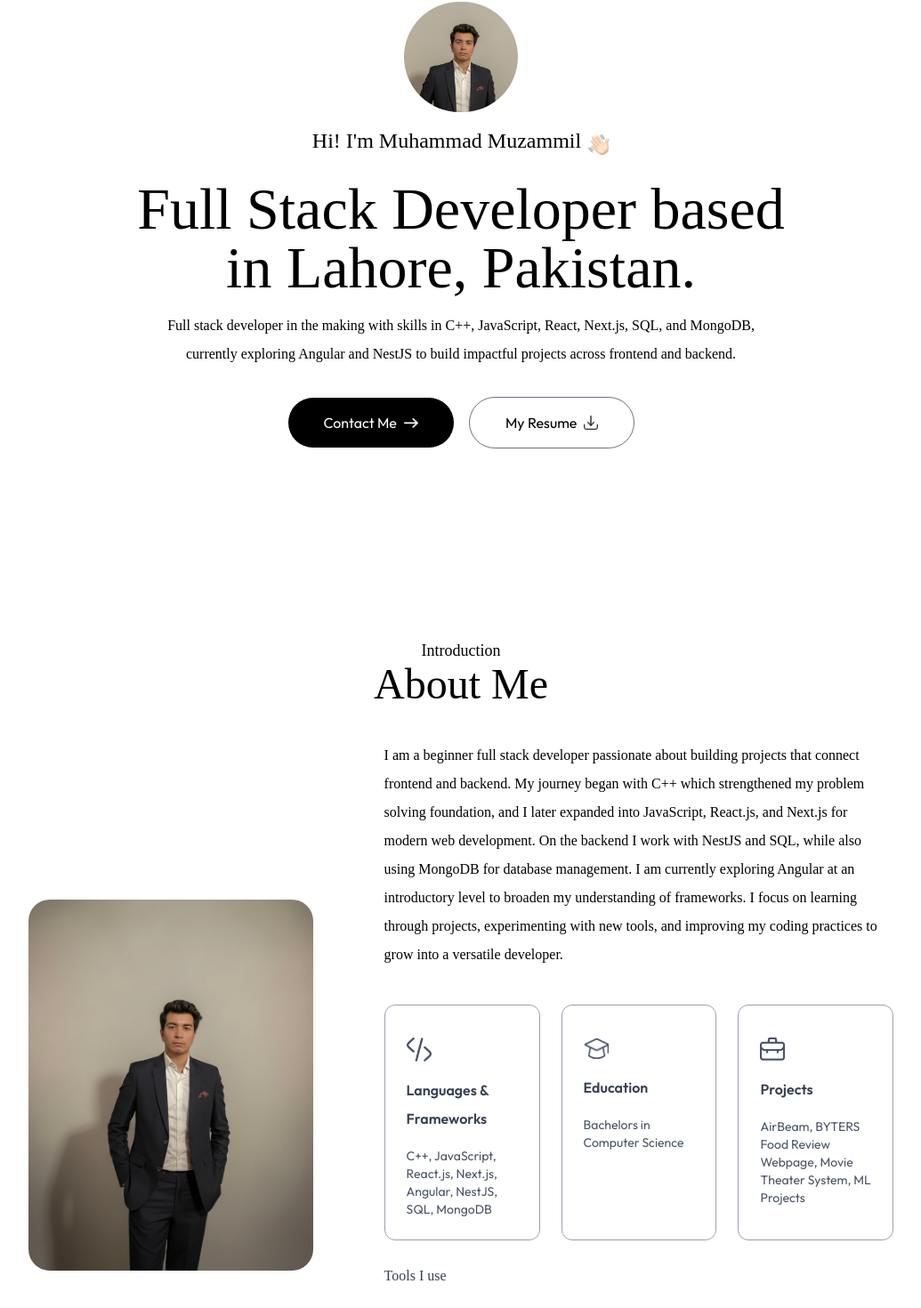
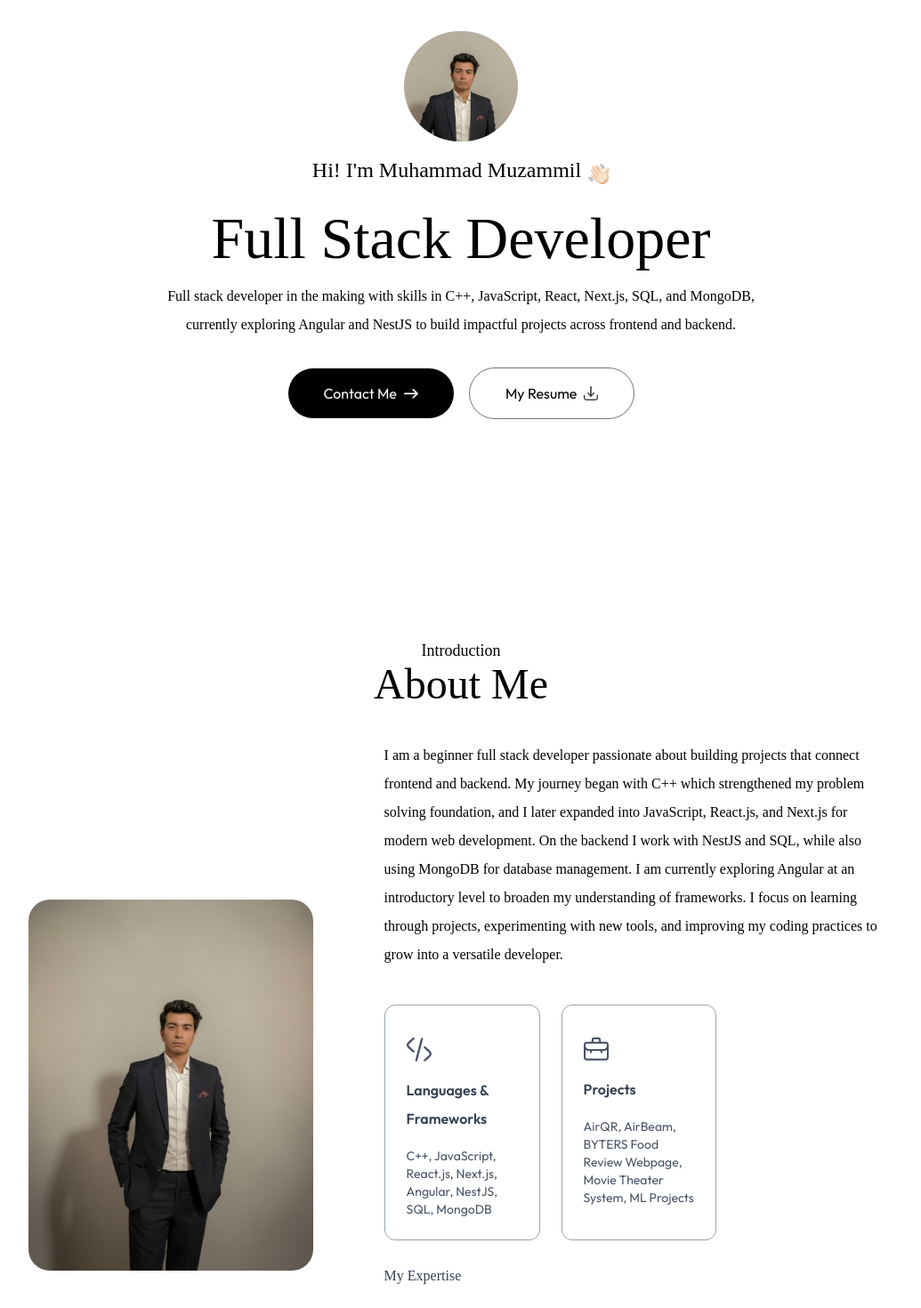
Before and after one commit to muzammil-shayk/nextjs-portfolio, a Next.js app: page / in a window 1280 px wide. Shown: the part 195-1665 px from the top of the page at 89% size, without its empty margins (122-1157 px from the left). Built offline with nearby package versions, Linux system fonts and the light colour scheme; a web font is replaced by a local one.

Commit message:
updated cards

```diff
--- a/app/components/About.jsx
+++ b/app/components/About.jsx
@@ -102,7 +102,7 @@ const About = ({ isDarkMode }) => {
               whileInView={{ opacity: 1, y: 0 }}
               transition={{ duration: 0.5, delay: 1.3 }}
             >
-              Tools I use
+              My Expertise
             </motion.h4>
             <motion.ul
               className="flex flex-wrap justify-center lg:justify-start items-center gap-3 sm:gap-5"
--- a/app/components/Footer.jsx
+++ b/app/components/Footer.jsx
@@ -9,16 +9,8 @@ const Footer = ({ isDarkMode }) => {
         <Image
           src={isDarkMode ? assets.logo_dark : assets.logo}
           alt=""
-          className="w-36 mx-auto mb-2"
+          className="w-36 mx-auto -mb-20"
         />
-        <div className="w-max flex items-center gap-2 mx-auto">
-          <Image
-            src={isDarkMode ? assets.mail_icon_dark : assets.mail_icon}
-            alt=""
-            className="w-6"
-          />
-          m.muzammil47@protonmail.com
-        </div>
       </div>
       <div className="text-center sm:flex items-center justify-between border-t border-gray-400 mx-[10%] mt-12 py-6">
         <p>© 2025 M. Muzammil. All rights reserved.</p>
--- a/app/components/Header.jsx
+++ b/app/components/Header.jsx
@@ -27,7 +27,7 @@ const Header = () => {
         transition={{ duration: 0.8, delay: 0.5 }}
         className="text-3xl sm:text-6xl lg:text-[66px] font-ovo"
       >
-        Full Stack Developer based in Lahore, Pakistan.
+        Full Stack Developer
       </motion.h1>
       <motion.p
         initial={{ opacity: 0 }}
--- a/assets/assets.js
+++ b/assets/assets.js
@@ -152,18 +152,13 @@ export const infoList = [
     description:
       'C++, JavaScript, React.js, Next.js, Angular, NestJS, SQL, MongoDB',
   },
-  {
-    icon: assets.edu_icon,
-    iconDark: assets.edu_icon_dark,
-    title: 'Education',
-    description: 'Bachelors in Computer Science',
-  },
+
   {
     icon: assets.project_icon,
     iconDark: assets.project_icon_dark,
     title: 'Projects',
     description:
-      'AirBeam, BYTERS Food Review Webpage, Movie Theater System, ML Projects',
+      'AirQR, AirBeam, BYTERS Food Review Webpage, Movie Theater System, ML Projects',
   },
 ];
 
```
